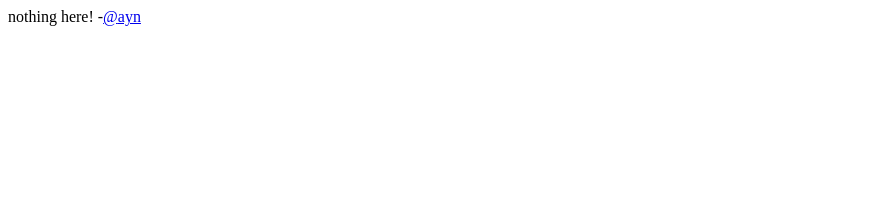
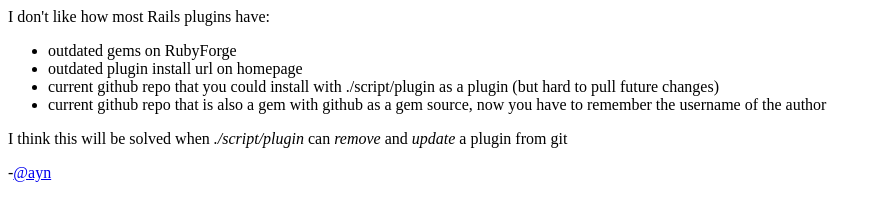
Before and after one commit to ayn/ayn.github.com, a plain HTML site: page index.html in a window 1280 px wide. Shown: the whole page, without its empty margins (0-882 px from the left). Drawn offline with Linux system fonts and the light colour scheme.

Commit message:
rant added

```diff
--- a/index.html
+++ b/index.html
@@ -1 +1,16 @@
-nothing here! -<a href="http://twitter.com/ayn">@</a><a href="http://blog.andrewng.com">ayn</a>
+<p>
+  I don't like how most Rails plugins have:
+</p>
+
+<ul>
+  <li>outdated gems on RubyForge</li>
+  <li>outdated plugin install url on homepage</li>
+  <li>current github repo that you could install with ./script/plugin as a plugin (but hard to pull future changes)</li>
+  <li>current github repo that is also a gem with github as a gem source, now you have to remember the username of the author</li>
+</ul>
+
+<p>
+  I think this will be solved when <em>./script/plugin</em> can <em>remove</em> and <em>update</em> a plugin from git
+</p>
+
+-<a href="http://twitter.com/ayn">@</a><a href="http://blog.andrewng.com">ayn</a>
```
